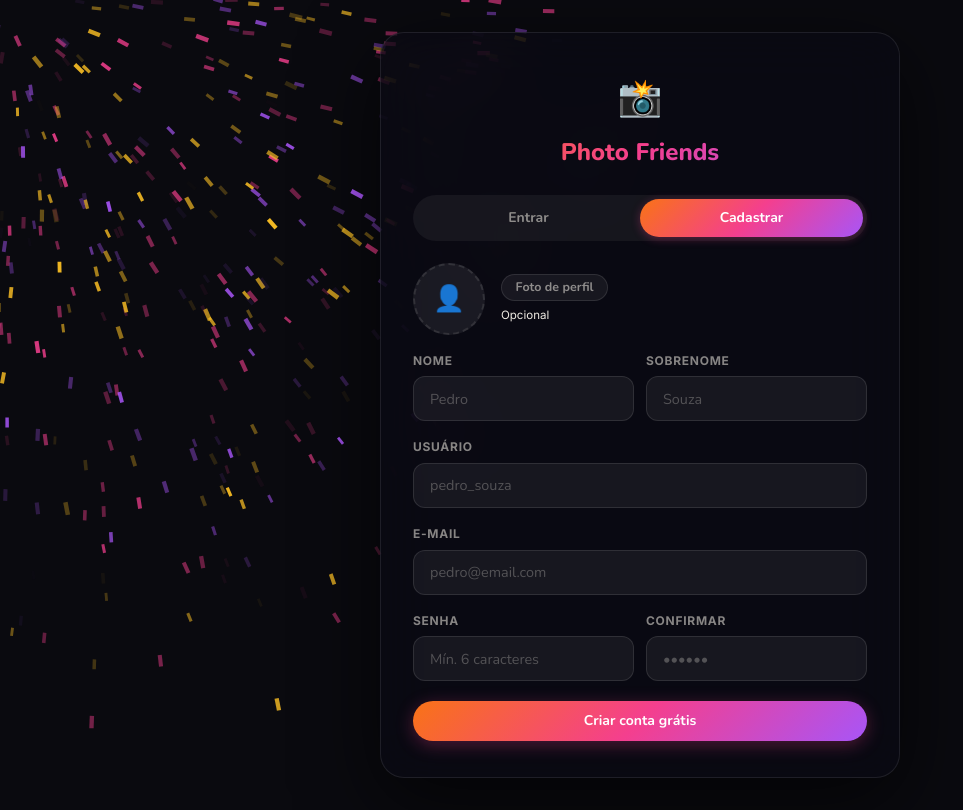
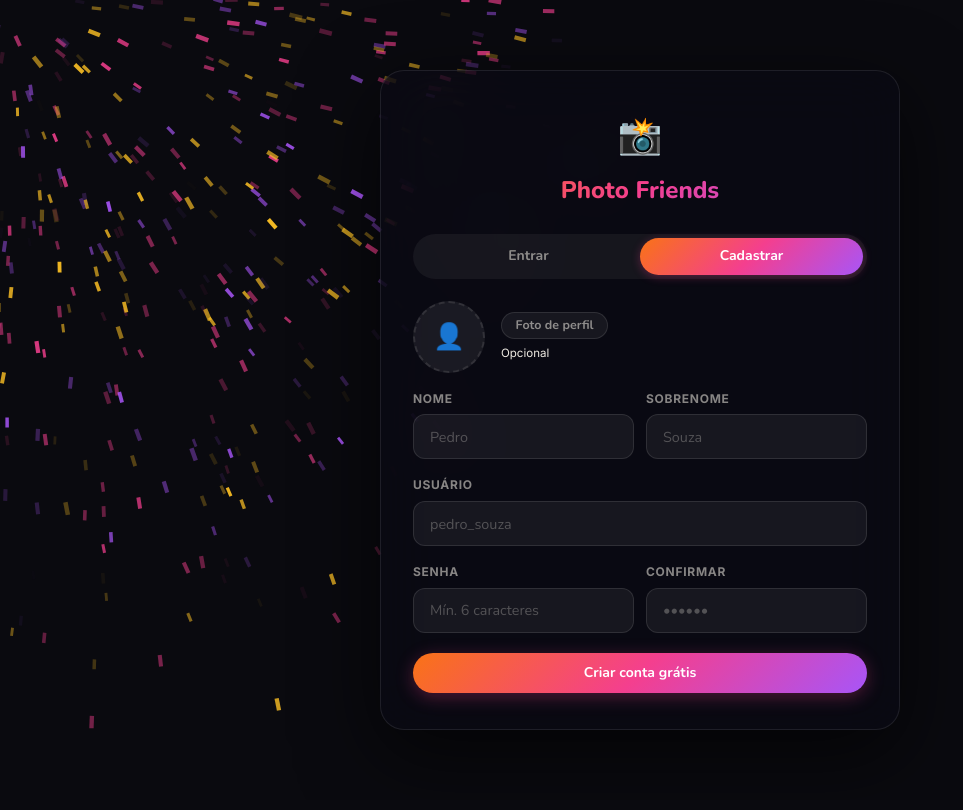
Before and after one commit to GustavoPoletto873/PhotoFriends, a Django app: page /register/ in a window 1280 px wide. Shown: the whole page, without its empty margins (0-963 px from the left). After the commit the page ends 730 px from the top, so only its background shows below. Run offline with Django 5.2, Linux system fonts and the light colour scheme.

Commit message:
Remove email field from registration form
Co-Authored-By: Claude Sonnet 4.6 <noreply@anthropic.com>

```diff
--- a/landing/forms.py
+++ b/landing/forms.py
@@ -7,7 +7,6 @@ class RegisterForm(forms.Form):
     first_name = forms.CharField(max_length=100, label='Nome')
     last_name = forms.CharField(max_length=100, label='Sobrenome')
     username = forms.CharField(max_length=150, label='Usuário')
-    email = forms.EmailField(label='E-mail')
     password = forms.CharField(widget=forms.PasswordInput, label='Senha', min_length=6)
     password_confirm = forms.CharField(widget=forms.PasswordInput, label='Confirmar senha')
     avatar = forms.ImageField(required=False, label='Foto de perfil')
@@ -17,12 +16,6 @@ class RegisterForm(forms.Form):
         if User.objects.filter(username=u).exists():
             raise ValidationError('Username já em uso.')
         return u
-
-    def clean_email(self):
-        e = self.cleaned_data['email']
-        if User.objects.filter(email=e).exists():
-            raise ValidationError('Este e-mail já está cadastrado.')
-        return e
 
     def clean(self):
         c = super().clean()
--- a/landing/templates/landing/auth/register.html
+++ b/landing/templates/landing/auth/register.html
@@ -52,10 +52,6 @@
         <label class="form-label">Usuário</label>
         <input type="text" name="username" class="input" placeholder="pedro_souza" autocomplete="username" value="{{ form.username.value|default:'' }}" required>
       </div>
-      <div class="form-group">
-        <label class="form-label">E-mail</label>
-        <input type="email" name="email" class="input" placeholder="pedro@email.com" autocomplete="email" value="{{ form.email.value|default:'' }}" required>
-      </div>
       <div class="form-row-2">
         <div class="form-group">
           <label class="form-label">Senha</label>
--- a/landing/views.py
+++ b/landing/views.py
@@ -47,7 +47,6 @@ def register_view(request):
             d = form.cleaned_data
             user = User.objects.create_user(
                 username=d['username'],
-                email=d['email'],
                 password=d['password'],
                 first_name=d['first_name'],
                 last_name=d['last_name'],
```
